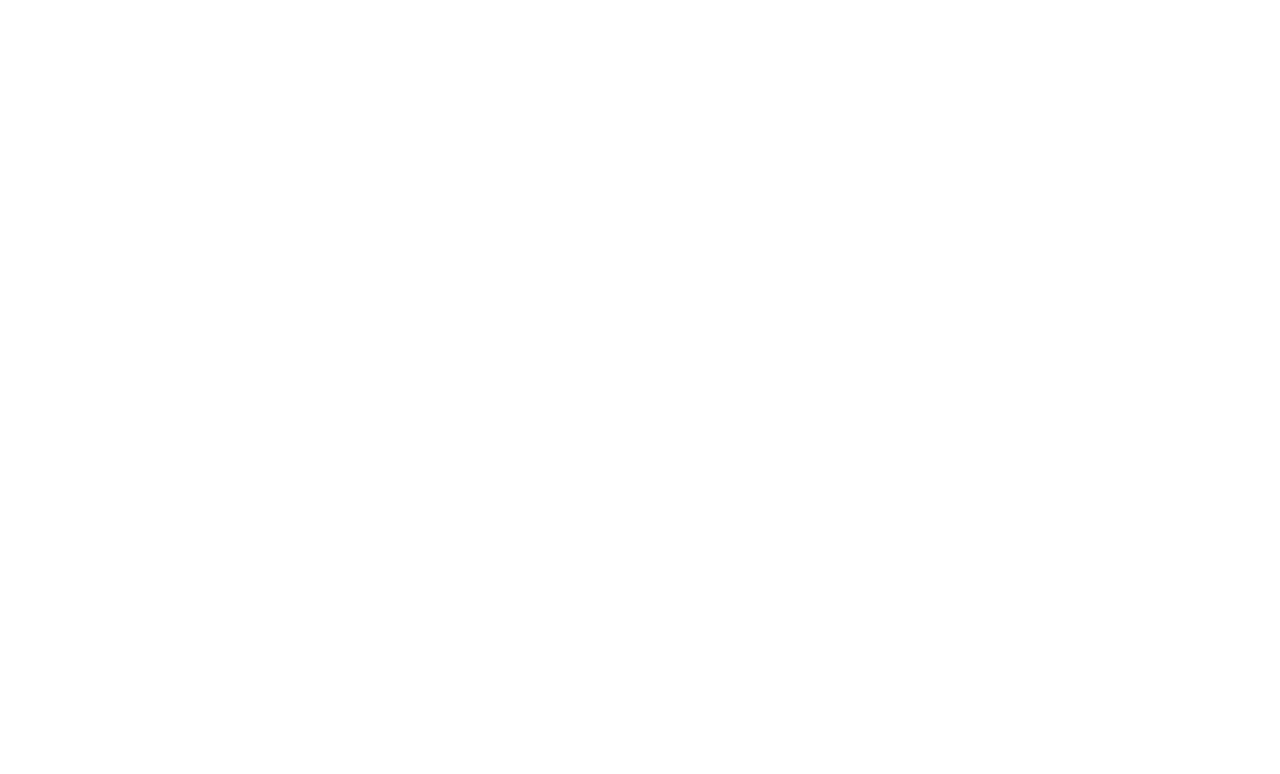
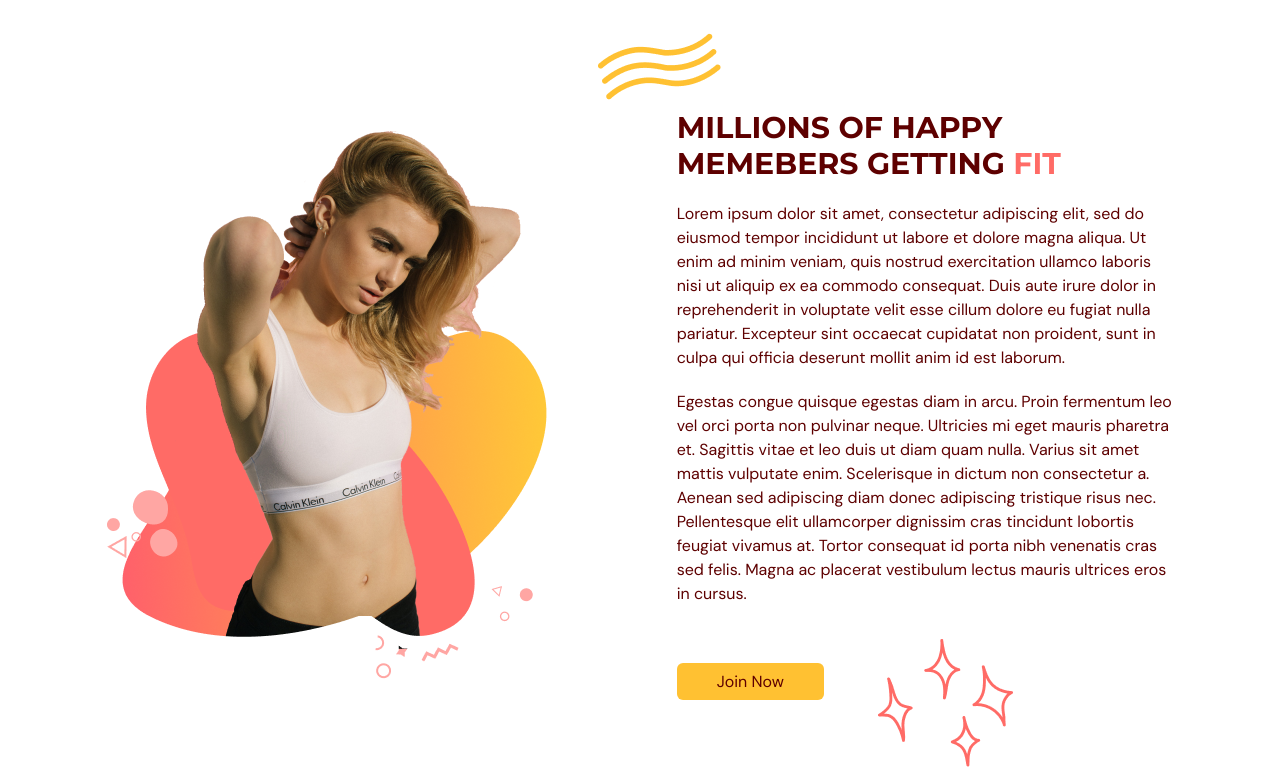
Before and after one commit to James-Muralles/gym-typescript, a React (Vite) app: page / in a window 1280 px wide. Shown: the part 1390-2164 px from the top of the page. Before the commit the page ends 1600 px from the top, so only its background shows below. Built offline with nearby package versions, Linux system fonts and the light colour scheme.

Commit message:
benefits page completed

```diff
--- a/src/scenes/benefits/Benefit.tsx
+++ b/src/scenes/benefits/Benefit.tsx
@@ -23,19 +23,19 @@
     variants={childVariant}
     >
         <div className="mb-4 flex justify-center">
-            <div className="rounded-full border- 2 border-gray-100 bg-primary-100 p-4">
+            <div className="rounded-full border-2 border-gray-100 bg-primary-100 p-4">
                 {icon}
             </div>
         </div>
         <h4 className="font-bold">{title}</h4>
         <p className="m-3">{description}</p>
         <AnchorLink
-                    className="tx-sm font-bold - text-primary-500 underline hover:text-secondary-500"
+                    className="tx-sm font-bold  text-primary-500 underline hover:text-secondary-500"
                     onClick={() => setSelectedPage(SelectedPage.ContactUs)}
                     href={`#${SelectedPage.ContactUs}`}>
                         <p>Learn More</p>
 
-                    </AnchorLink>
+        </AnchorLink>
     </motion.div>
   )
 }
--- a/src/scenes/benefits/index.tsx
+++ b/src/scenes/benefits/index.tsx
@@ -7,13 +7,15 @@
     AcademicCapIcon,
 } from "@heroicons/react/24/solid";
 import { motion } from "framer-motion";
+import BenefitsPageGraphic from "@/assets/BenefitsPageGraphic.png"
 import Benefit from "./benefit";
+import ActionButton from "@/shared/ActionButton";
 
 const benefits: Array<BenefitType> = [
     {
         icon: <HomeModernIcon className="h-6 w-6"/>,
         title: "State of the Art Facilities",
-        description: "Built by Tony Stark himself."
+        description: "Built by Tony Stark himself with adamantium indestructible weights and equipment."
      },
      {
         icon: <UserGroupIcon className="h-6 w-6"/>,
@@ -45,12 +47,8 @@
 
 const Benefits = ({setSelectedPage}: Props) => {
   return (
-   <section
-   id="benefits"
-   className="mx auto, min-h-full w-5/6 py-20">
-
+   <section id="benefits" className="mx-auto min-h-full w-5/6 py-20">
     <motion.div
-    className="md:flex mx-auto w-5/6 items-center justify-center md:h-5/6"
     onViewportEnter={() => setSelectedPage(SelectedPage.Benefits)}>
 
 
@@ -68,7 +66,7 @@
         }}
                 >
             <HText>MORE THAN A GYM.</HText>
-            <p className="my- 5 text-sm">
+            <p className="my-5 text-sm">
                 We provide world class fitness equipment, trainers and classes to get you to your ultimate fitness goals with ease. We provide true care into each and every member.
             </p>
         </motion.div>
@@ -91,6 +89,71 @@
                 />
             ))}
         </motion.div>
+
+        {/* GRAPHICS AND DESCRIPTION */}
+        <div className="mt-16 items-center justify-between gap-20 md:mt-28 md:flex ">
+            {/* GRAPHIC */}
+            <img
+            className="mx-auto"
+            src={BenefitsPageGraphic}
+            alt="benefits-page-graphic"
+            />
+
+            {/* DESCIPTION */}
+            <div>
+                {/* TITLE */}
+                <div className="relative">
+                    <div className="before:absolute before:-top-20 before:-left-20 before:z-[1] before:content-abstractwaves">
+                        <motion.div
+                        initial="hidden"
+                        whileInView="visible"
+                        viewport={{once:true, amount: 0.5}}
+                        transition={{duration: 0.5}}
+                        variants=
+                        {{
+                            hidden:{opacity: 0, x:50},
+                            visible:{opacity: 1, x:0}
+                        }}
+                        >
+                            <HText>
+                                MILLIONS OF HAPPY MEMEBERS GETTING {" "}
+                                <span className="text-primary-500">FIT</span>
+                            </HText>
+                        </motion.div>
+                    </div>
+
+                </div>
+
+                {/* DESCRIPT */}
+                <motion.div
+                initial="hidden"
+                whileInView="visible"
+                viewport={{once:true, amount: 0.5}}
+                transition={{delay: 0.2, duration: 0.5}}
+                variants=
+                {{
+                    hidden:{opacity: 0, x: 50},
+                    visible:{opacity: 1, x:0}
+                }}>
+                    <p className="my-5">Lorem ipsum dolor sit amet, consectetur adipiscing elit, sed do eiusmod tempor incididunt ut labore et dolore magna aliqua. Ut enim ad minim veniam, quis nostrud exercitation ullamco laboris nisi ut aliquip ex ea commodo consequat. Duis aute irure dolor in reprehenderit in voluptate velit esse cillum dolore eu fugiat nulla pariatur. Excepteur sint occaecat cupidatat non proident, sunt in culpa qui officia deserunt mollit anim id est laborum.</p>
+                    <p className="mb-5">Egestas congue quisque egestas diam in arcu. Proin fermentum leo vel orci porta non pulvinar neque. Ultricies mi eget mauris pharetra et. Sagittis vitae et leo duis ut diam quam nulla. Varius sit amet mattis vulputate enim. Scelerisque in dictum non consectetur a. Aenean sed adipiscing diam donec adipiscing tristique risus nec. Pellentesque elit ullamcorper dignissim cras tincidunt lobortis feugiat vivamus at. Tortor consequat id porta nibh venenatis cras sed felis. Magna ac placerat vestibulum lectus mauris ultrices eros in cursus.</p>
+                </motion.div>
+
+                {/* BUTTON */}
+                <div className="relative mt-16">
+                    <div className="before:absolute before:-bottom-20 before:right-40 before:z-[-1] before:content-sparkles">
+                        <ActionButton setSelectedPage={setSelectedPage}>
+                            Join Now
+
+                        </ActionButton>
+
+                    </div>
+
+                </div>
+            </div>
+        </div>
+
+
     </motion.div>
    </section>
   )
```
